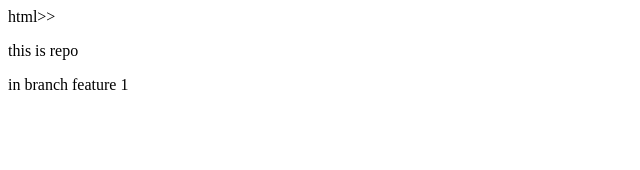
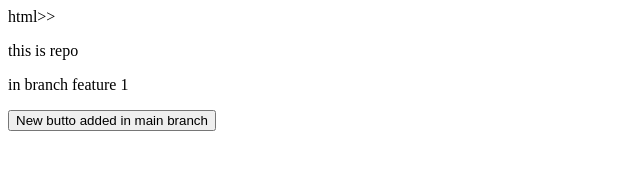
Before and after one commit to Meharjotsingh2004/local_repo, a plain HTML site: page index.html in a window 1280 px wide. Shown: the whole page, without its empty margins (0-640 px from the left). Drawn offline with Linux system fonts and the light colour scheme.

Commit message:
button added in amain branch

```diff
--- a/index.html
+++ b/index.html
@@ -9,3 +9,4 @@ html></html>>
 <p>this is repo </p>
 
 <p>in branch feature 1 </p>
+<button>New butto added in main branch </button>
```
